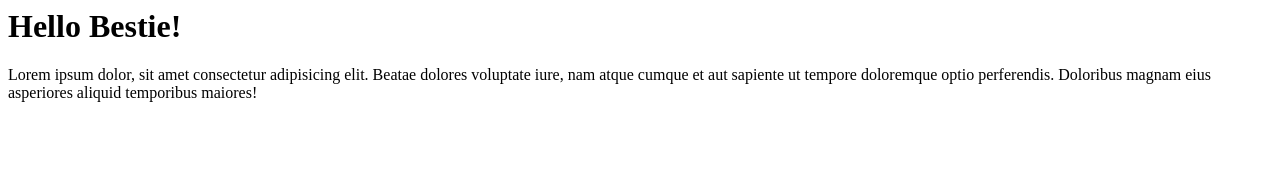
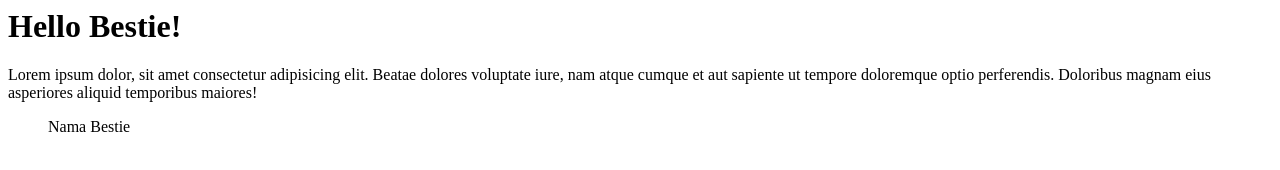
Before and after one commit to emikadiani/belajar-git2, a plain HTML site: page index.html in a window 1280 px wide. Drawn offline with Linux system fonts and the light colour scheme.

Commit message:
menambahkan list

```diff
--- a/index.html
+++ b/index.html
@@ -8,5 +8,6 @@
 <body>
     <h1>Hello Bestie!</h1>
     <p>Lorem ipsum dolor, sit amet consectetur adipisicing elit. Beatae dolores voluptate iure, nam atque cumque et aut sapiente ut tempore doloremque optio perferendis. Doloribus magnam eius asperiores aliquid temporibus maiores!</p>
+<ul>Nama Bestie</ul>
 </body>
 </html>
```
